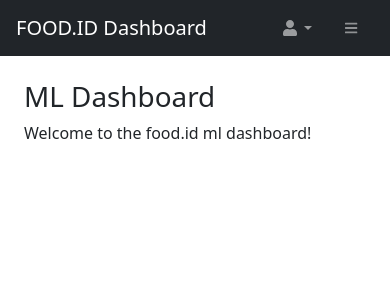
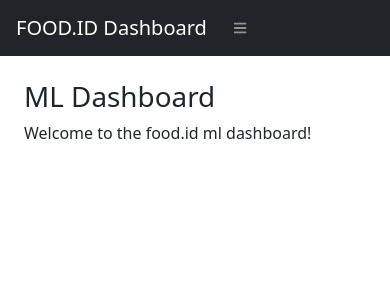
Before and after one commit to williammtan/fd-ml-dashboard, a Django app: page / in a window 390 px wide. Shown: the top 300 px of the page. Run offline with Django 3.2, Linux system fonts and the light colour scheme; parts of the project's set-up code (start-up, migrations or seed data) failed here and were passed over; some libraries are stand-ins or nearby versions.

Commit message:
remove unused navbar

```diff
--- a/ml_dashboard/templates/base.html
+++ b/ml_dashboard/templates/base.html
@@ -22,20 +22,6 @@
         <a class="navbar-brand ps-3" href="/">FOOD.ID Dashboard</a>
         <!-- Sidebar Toggle-->
         <button class="btn btn-link btn-sm order-1 order-lg-0 me-4 me-lg-0" id="sidebarToggle" href="#!"><svg class="svg-inline--fa fa-bars fa-w-14" aria-hidden="true" focusable="false" data-prefix="fas" data-icon="bars" role="img" xmlns="http://www.w3.org/2000/svg" viewBox="0 0 448 512" data-fa-i2svg=""><path fill="currentColor" d="M16 132h416c8.837 0 16-7.163 16-16V76c0-8.837-7.163-16-16-16H16C7.163 60 0 67.163 0 76v40c0 8.837 7.163 16 16 16zm0 160h416c8.837 0 16-7.163 16-16v-40c0-8.837-7.163-16-16-16H16c-8.837 0-16 7.163-16 16v40c0 8.837 7.163 16 16 16zm0 160h416c8.837 0 16-7.163 16-16v-40c0-8.837-7.163-16-16-16H16c-8.837 0-16 7.163-16 16v40c0 8.837 7.163 16 16 16z"></path></svg><!-- <i class="fas fa-bars"></i> Font Awesome fontawesome.com --></button>
-        <!-- Navbar Search-->
-        <form class="d-none d-md-inline-block form-inline ms-auto me-0 me-md-3 my-2 my-md-0"></form>
-        <!-- Navbar-->
-        <ul class="navbar-nav ms-auto ms-md-0 me-3 me-lg-4">
-            <li class="nav-item dropdown">
-                <a class="nav-link dropdown-toggle" id="navbarDropdown" href="#" role="button" data-bs-toggle="dropdown" aria-expanded="false"><svg class="svg-inline--fa fa-user fa-w-14 fa-fw" aria-hidden="true" focusable="false" data-prefix="fas" data-icon="user" role="img" xmlns="http://www.w3.org/2000/svg" viewBox="0 0 448 512" data-fa-i2svg=""><path fill="currentColor" d="M224 256c70.7 0 128-57.3 128-128S294.7 0 224 0 96 57.3 96 128s57.3 128 128 128zm89.6 32h-16.7c-22.2 10.2-46.9 16-72.9 16s-50.6-5.8-72.9-16h-16.7C60.2 288 0 348.2 0 422.4V464c0 26.5 21.5 48 48 48h352c26.5 0 48-21.5 48-48v-41.6c0-74.2-60.2-134.4-134.4-134.4z"></path></svg><!-- <i class="fas fa-user fa-fw"></i> Font Awesome fontawesome.com --></a>
-                <ul class="dropdown-menu dropdown-menu-end" aria-labelledby="navbarDropdown">
-                    <li><a class="dropdown-item" href="#!">Settings</a></li>
-                    <li><a class="dropdown-item" href="#!">Activity Log</a></li>
-                    <li><hr class="dropdown-divider"></li>
-                    <li><a class="dropdown-item" href="#!">Logout</a></li>
-                </ul>
-            </li>
-        </ul>
     </nav>
     <div id="layoutSidenav">
         <div id="layoutSidenav_nav">
```
